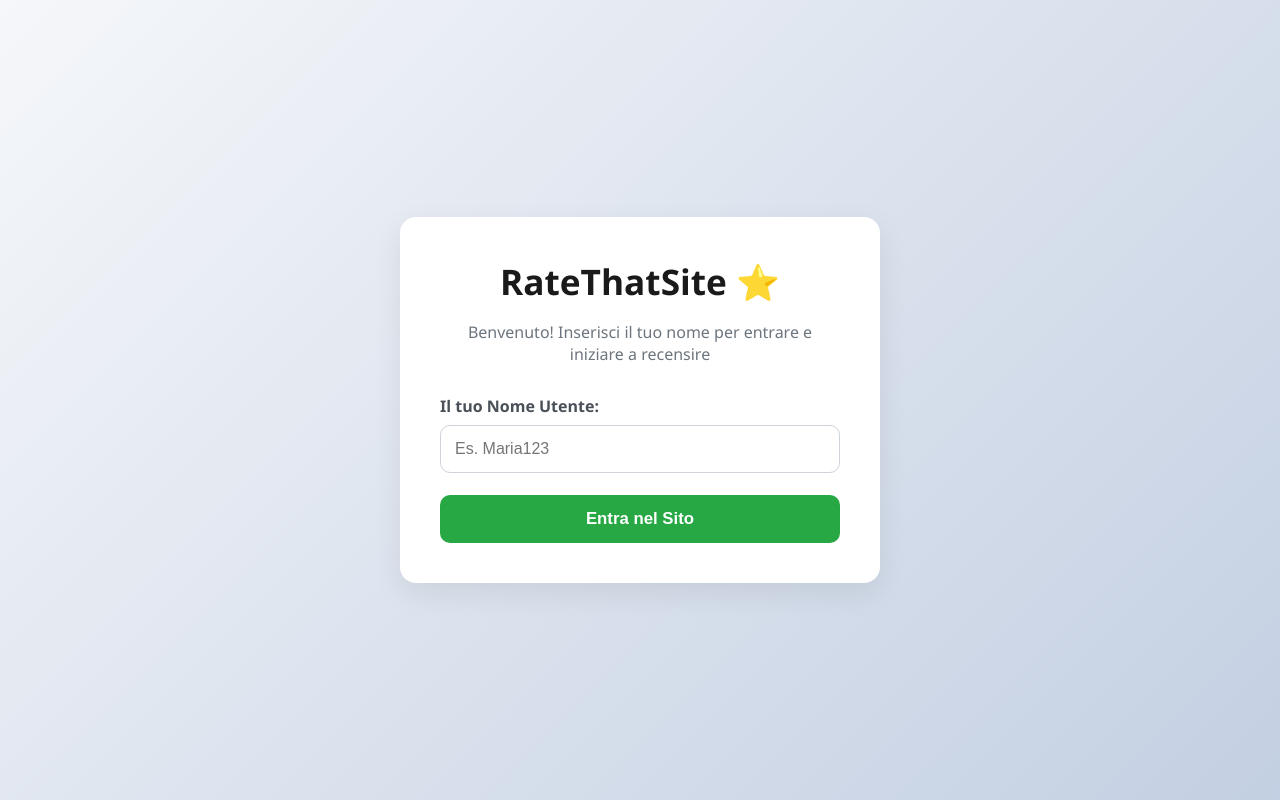
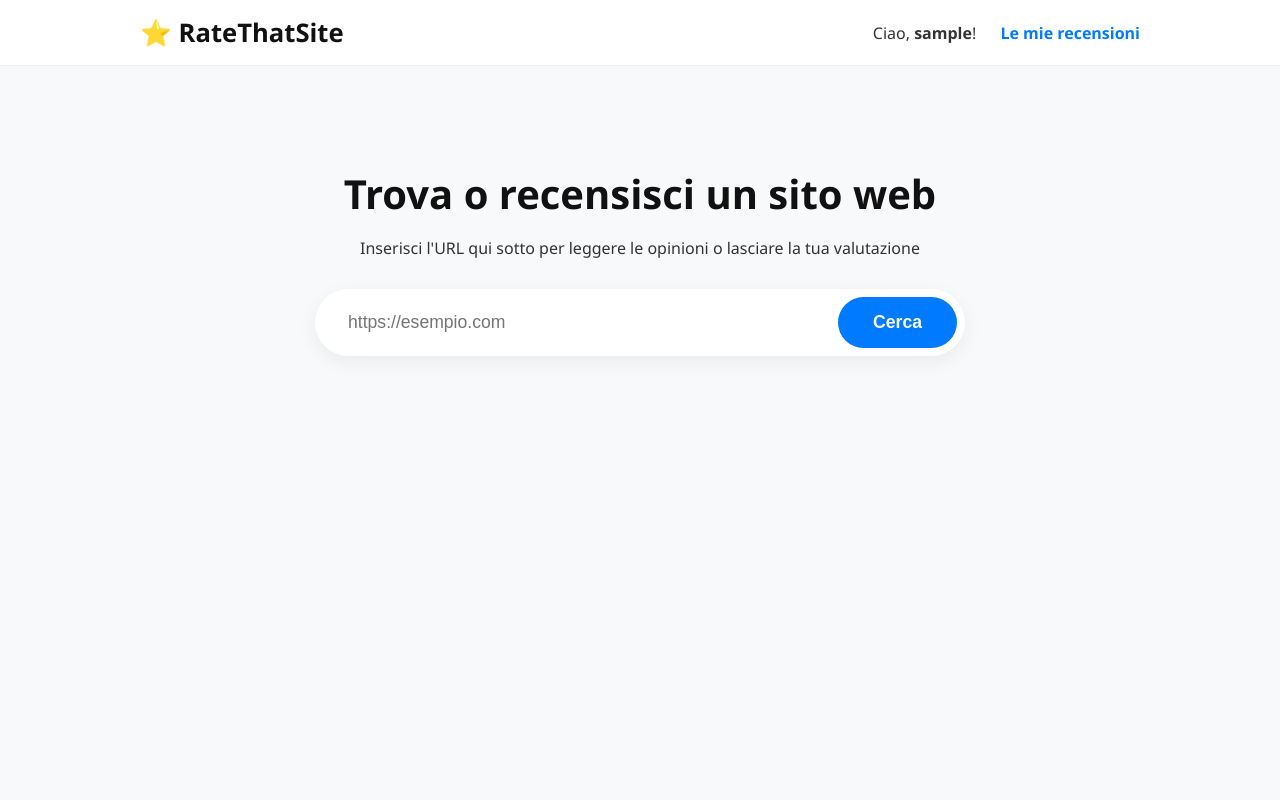
Before and after one commit to DanyXSmile/RateThatSite, a Flask app: page / in a window 1280 px wide. Run offline with Flask 3, Linux system fonts and the light colour scheme; the visitor is signed in with stand-in values (Sample User, id 1).

Commit message:
Aggiornamento v1.4

```diff
--- a/app.py
+++ b/app.py
@@ -19,8 +19,9 @@ def login():
             session['username'] = nome
             if 'reviews_data' not in session:
                 session['reviews_data'] = []
+            session.modified = True
             return redirect(url_for('index'))
-    return render_template('index.html')
+    return render_template('login.html')
 
 @app.route('/')
 def index():
--- a/templates/index.html
+++ b/templates/index.html
@@ -3,94 +3,42 @@
 <head>
   <meta charset="utf-8">
   <meta name="viewport" content="width=device-width,initial-scale=1">
-  <title>Accedi - RateThatSite</title>
+  <title>Cerca un Sito - RateThatSite</title>
   <style>
-    body {
-      font-family: 'Segoe UI', Tahoma, Geneva, Verdana, sans-serif;
-      background: linear-gradient(135deg, #f5f7fa 0%, #c3cfe2 100%);
-      display: flex;
-      justify-content: center;
-      align-items: center;
-      height: 100vh;
-      margin: 0;
-    }
-    .login-container {
-      background: white;
-      padding: 40px;
-      border-radius: 16px;
-      box-shadow: 0 10px 30px rgba(0,0,0,0.08);
-      text-align: center;
-      width: 90%;
-      max-width: 400px;
-    }
-    .logo {
-      font-size: 2.2rem;
-      font-weight: 800;
-      color: #1a1a1a;
-      margin-bottom: 5px;
-    }
-    .logo span {
-      color: #ffc107;
-    }
-    .subtitle {
-      color: #6c757d;
-      margin-bottom: 30px;
-      font-size: 1rem;
-    }
-    .form-group {
-      margin-bottom: 22px;
-      text-align: left;
-    }
-    .form-group label {
-      display: block;
-      font-weight: 600;
-      margin-bottom: 8px;
-      color: #495057;
-    }
-    .form-control {
-      width: 100%;
-      padding: 14px;
-      border: 1px solid #ced4da;
-      border-radius: 10px;
-      box-sizing: border-box;
-      font-size: 1rem;
-      transition: border-color 0.2s;
-    }
-    .form-control:focus {
-      border-color: #28a745;
-      outline: none;
-    }
-    .btn-login {
-      background: #28a745;
-      color: white;
-      border: none;
-      padding: 14px;
-      border-radius: 10px;
-      font-weight: bold;
-      width: 100%;
-      cursor: pointer;
-      font-size: 1.05rem;
-      transition: background 0.2s, transform 0.1s;
-    }
-    .btn-login:hover {
-      background: #218838;
-    }
-    .btn-login:active {
-      transform: scale(0.98);
-    }
+    body { font-family: 'Segoe UI', Arial, sans-serif; background-color: #f8f9fa; color: #333; margin: 0; padding: 0; }
+    .main-header { background: #ffffff; border-bottom: 1px solid #f0f0f0; padding: 15px 0; box-shadow: 0 4px 12px rgba(0,0,0,0.01); }
+    .header-container { max-width: 1000px; margin: 0 auto; display: flex; justify-content: space-between; align-items: center; padding: 0 20px; }
+    .logo-text { font-size: 1.6rem; font-weight: 800; color: #111; text-decoration: none; }
+    .nav-link { color: #007bff; text-decoration: none; font-weight: bold; margin-left: 20px; }
+    .search-container { max-width: 650px; margin: 100px auto; padding: 0 20px; text-align: center; }
+    .main-title { font-size: 2.5rem; font-weight: 800; margin-bottom: 10px; color: #111; }
+    .search-box { display: flex; gap: 10px; margin-top: 30px; background: white; padding: 8px; border-radius: 50px; box-shadow: 0 6px 20px rgba(0,0,0,0.06); }
+    .search-input { flex: 1; border: none; padding: 15px 25px; font-size: 1.1rem; border-radius: 50px; outline: none; }
+    .search-btn { background: #007bff; color: white; border: none; padding: 15px 35px; font-size: 1.1rem; font-weight: bold; border-radius: 50px; cursor: pointer; transition: background 0.2s; }
+    .search-btn:hover { background: #0056b3; }
   </style>
 </head>
 <body>
-  <div class="login-container">
-    <div class="logo">RateThatSite <span>⭐️</span></div>
-    <p class="subtitle">Benvenuto! Inserisci il tuo nome per entrare e iniziare a recensire</p>
-    <form method="post" action="/login">
-      <div class="form-group">
-        <label for="username">Il tuo Nome Utente:</label>
-        <input id="username" name="username" class="form-control" type="text" placeholder="Es. Maria123" required>
+  <header class="main-header">
+    <div class="header-container">
+      <a class="logo-text" href="/">⭐ RateThatSite</a>
+      <div>
+        <span>Ciao, <strong>{{ session.get('username', 'Utente') }}</strong>!</span>
+        <a class="nav-link" href="/le-mie-recensioni">Le mie recensioni</a>
       </div>
-      <button type="submit" class="btn-login">Entra nel Sito</button>
+    </div>
+  </header>
+
+  <main class="search-container">
+    <h1 class="main-title">Trova o recensisci un sito web</h1>
+    <p>Inserisci l'URL qui sotto per leggere le opinioni o lasciare la tua valutazione</p>
+    <form method="post" action="/cerca">
+      <div class="search-box">
+        <input class="search-input" type="text" name="site_url" placeholder="https://esempio.com" required>
+        <button class="search-btn" type="submit">Cerca</button>
+      </div>
     </form>
-  </div>
+  </main>
+
 </body>
 </html>
```
Also changed, not shown: templates/login.html (added, +49 -0 lines).
